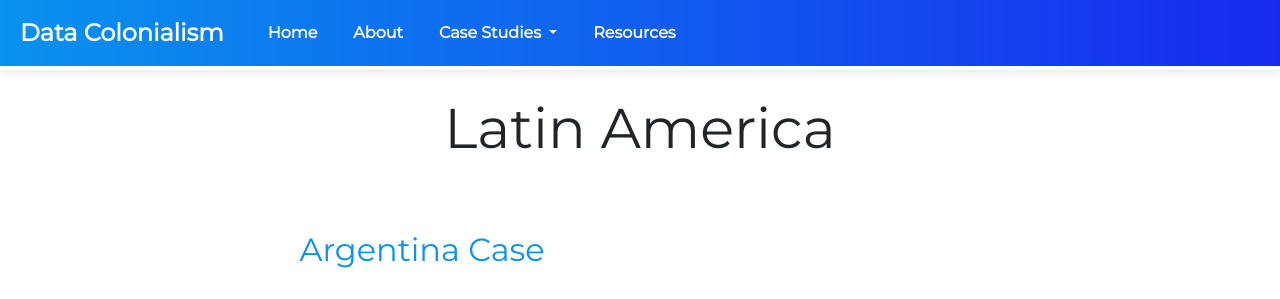
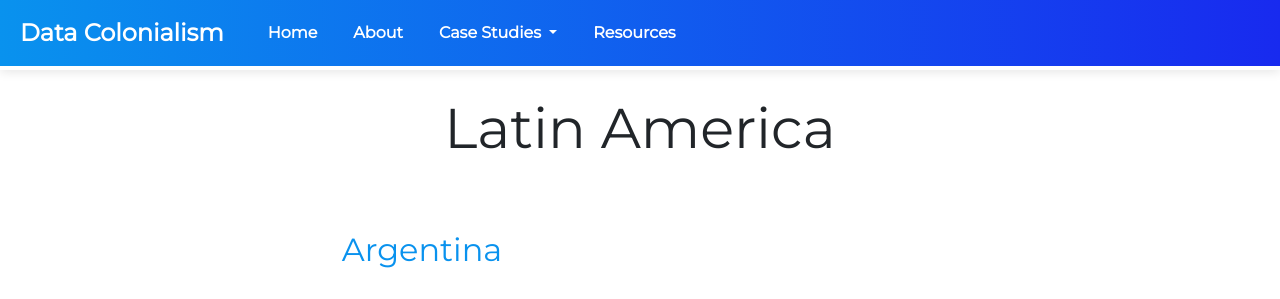
Before and after one commit to cosmopolitan3/privacy-project-fall24, a Flask app: page /case3 in a window 1280 px wide. Shown: the top 299 px of the page. Run offline with Flask 3, Linux system fonts and the light colour scheme; some libraries are stand-ins or nearby versions.

Commit message:
Updated case 3

```diff
--- a/templates/case3.html
+++ b/templates/case3.html
@@ -9,7 +9,7 @@
     <div id="argentina">
         <div id="left">
             <h2>
-                Argentina Case
+                Argentina
             </h2>
             <p>
                 In Argentina, the government in 2022 signed a contract with Microsoft to use AI to create a ‘Technology Platform for Social Intervention’ which will predict teenage pregnancy among lower-class women. Microsoft also partakes in, Horus, a social welfare project, prominent in Argentina and Brazil, that seeks to cut welfare waste through more stringent profiling of welfare recipients.
```
